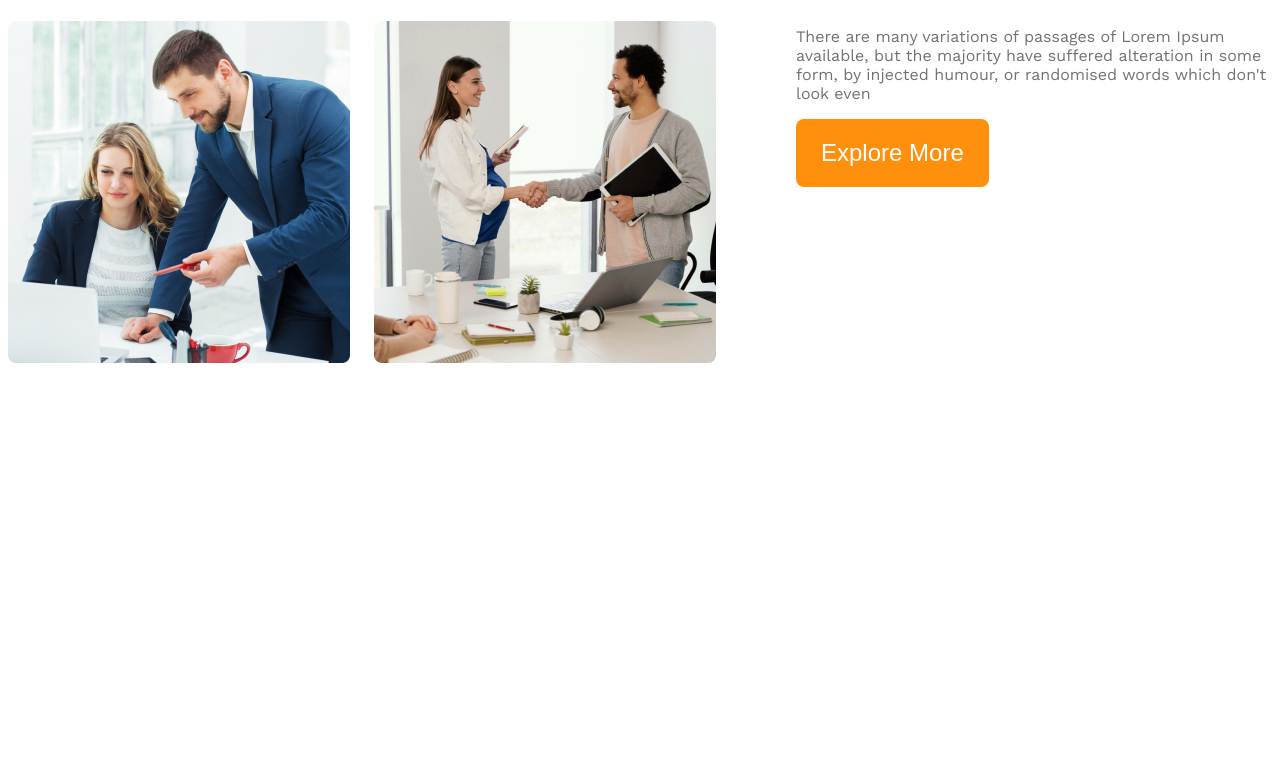
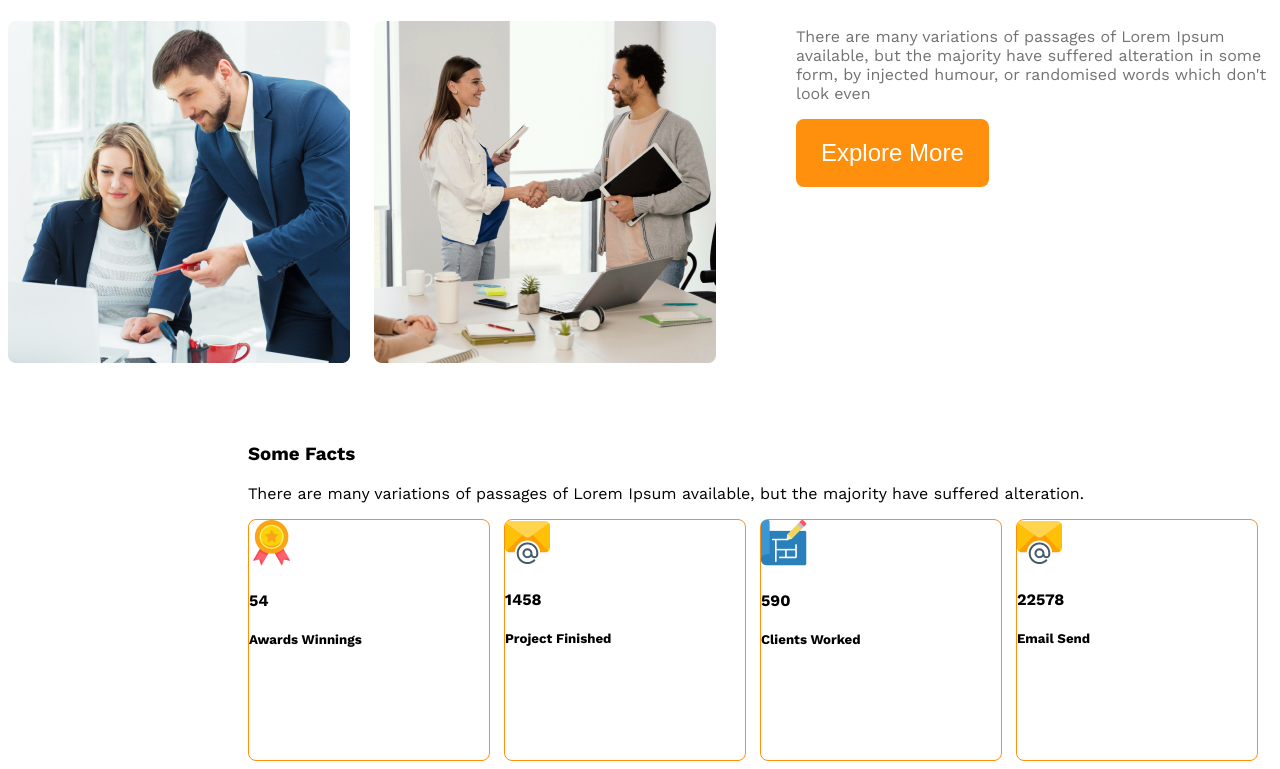
Before and after one commit to MERAj-ul/architects-website, a plain HTML site: page index.html in a window 1280 px wide. Shown: the part 1614-2383 px from the top of the page. Before the commit the page ends 2057 px from the top, so only its background shows below. Drawn offline with nearby package versions, Linux system fonts and the light colour scheme.

Commit message:
add facts

```diff
--- a/Styles/architects.css
+++ b/Styles/architects.css
@@ -91,9 +91,45 @@
 .feature-title{
     font-size: 2.8rem;
 }
+/* Fact section */
+.fact-section{
+    max-width: 850px;
+    margin-left: 240px;
+}
+.facts-container{
+    display: grid;
+    grid-template-columns: repeat(4, 1fr);
+    margin-left: 240px;
+}
+.fact-card{
+    border: 1px solid #FF900E;
+    border-radius: 8px;
+    width: 240px;
+    height: 240px;
+    justify-content: center;
+    align-items: center;
+}
 /* Media responsive query */
-@media screen and (max-with: 567px) {
-    .navbar, .nav-links{
+@media screen and (max-width: 567px) {
+    .navbar,
+    .nav-links,
+    .teams
+    {
         flex-direction: column;
     }
+    .image-container{
+        grid-template-columns: repeat(1, 1fr);
+    }
+    .our-features{
+        margin: 20px;
+    }
 }
+/* Medium size device */
+@media screen and (min-width: 576px) and (max-width: 992px) {
+    .teams{
+        flex-direction: column;
+    }
+    .our-features{
+        margin: 50px;
+    }
+}
--- a/index.html
+++ b/index.html
@@ -1,17 +1,19 @@
 <!DOCTYPE html>
 <html lang="en">
+
 <head>
     <meta charset="UTF-8">
     <meta name="viewport" content="width=device-width, initial-scale=1.0">
     <title>Architects Website</title>
     <link rel="stylesheet" href="Styles/architects.css">
 </head>
+
 <body class="work-sans-font">
     <header class="bg-light">
         <nav class="navbar display-flex">
             <h3 class="brand">G3 Architects</h3>
             <ul class="nav-links display-flex">
-                <li class="nav-items"><a href="" class="nav-links dark2">About  </a></li>
+                <li class="nav-items"><a href="" class="nav-links dark2">About </a></li>
                 <li class="nav-items"><a href="" class="nav-links dark2">Contact Us</a></li>
                 <li class="nav-items"><a href="" class="nav-links dark2"> Login</a></li>
                 <li class="nav-items"><a href="" class="nav-links dark2">Home </a></li>
@@ -20,13 +22,16 @@
         <div class="banner">
             <div class="banner-content">
                 <h1 class="banner-title">Brand New Group of Architects</h1>
-                <p class="banner-description dark3">There are many variations of passages of Lorem Ipsum available, but the majority have suffered alteration in some form, by injected humour, or randomised words which don't look even</p>
+                <p class="banner-description dark3">There are many variations of passages of Lorem Ipsum available, but
+                    the majority have suffered alteration in some form, by injected humour, or randomised words which
+                    don't look even</p>
                 <button class="btn-primary">Explore More</button>
             </div>
             <img class="banner-image" src="images/banner.png" alt="">
         </div>
     </header>
     <Main>
+        <!-- Teams Section -->
         <div class="teams display-flex">
             <div class="image-container">
                 <img src="images/team1.png" alt="">
@@ -35,14 +40,61 @@
                 <img src="images/team4.png" alt="">
             </div>
             <div class="our-features">
-                <h3 class="feature-title"><span class="dark3">Quick list</span> <span class="dark1">of Our</span> <br> <span class="orange">Features</span></h3>
-                <p class="feature-discription dark3">There are many variations of passages of Lorem Ipsum available, but the majority have suffered alteration in some form, by injected humour, or randomised words which don't look even</p>
+                <h3 class="feature-title"><span class="dark3">Quick list</span> <span class="dark1">of Our</span> <br>
+                    <span class="orange">Features</span>
+                </h3>
+                <p class="feature-discription dark3">There are many variations of passages of Lorem Ipsum available, but
+                    the majority have suffered alteration in some form, by injected humour, or randomised words which
+                    don't look even</p>
                 <button class="btn-primary">Explore More</button>
             </div>
         </div>
-    </Main>
-    <footer>
+        <!-- Features you will enjoy -->
+        <section>
 
-    </footer>
+        </section>
+        <!-- Facts Section -->
+        <section>
+            <div class="fact-section">
+                <h3 class="facts-title">Some Facts</h3>
+                <p>There are many variations of passages of Lorem Ipsum available, but the majority have suffered
+                    alteration.</p>
+            </div>
+            <div class="facts-container">
+                <!-- .fact*4>img.fact-icon+h4.fact-number+h3.fact-name -->
+                <div class="fact-card">
+                    <div>
+                        <img src="images/icons/ribon.png" alt="" class="fact-icon">
+                        <h4 class="fact-number">54</h4>
+                        <h5 class="fact-name">Awards Winnings</h5>
+                    </div>
+                </div>
+                <div class="fact-card">
+                    <div>
+                        <img src="images/icons/email.png" alt="" class="fact-icon">
+                        <h4 class="fact-number">1458</h4>
+                        <h5 class="fact-name">Project Finished</h5>
+                    </div>
+                </div>
+                <div class="fact-card">
+                    <div>
+                        <img src="images/icons/projects.png" alt="" class="fact-icon">
+                        <h4 class="fact-number">590</h4>
+                        <h5 class="fact-name">Clients Worked</h5>
+                    </div>
+                </div>
+                <div class="fact-card">
+                    <div>
+                        <img src="images/icons/email.png" alt="" class="fact-icon">
+                        <h4 class="fact-number">22578</h4>
+                        <h5 class="fact-name">Email Send</h5>
+                    </div>
+                </div>
+            </div>
+        </section>
+        <footer>
+
+        </footer>
 </body>
+
 </html>
```
